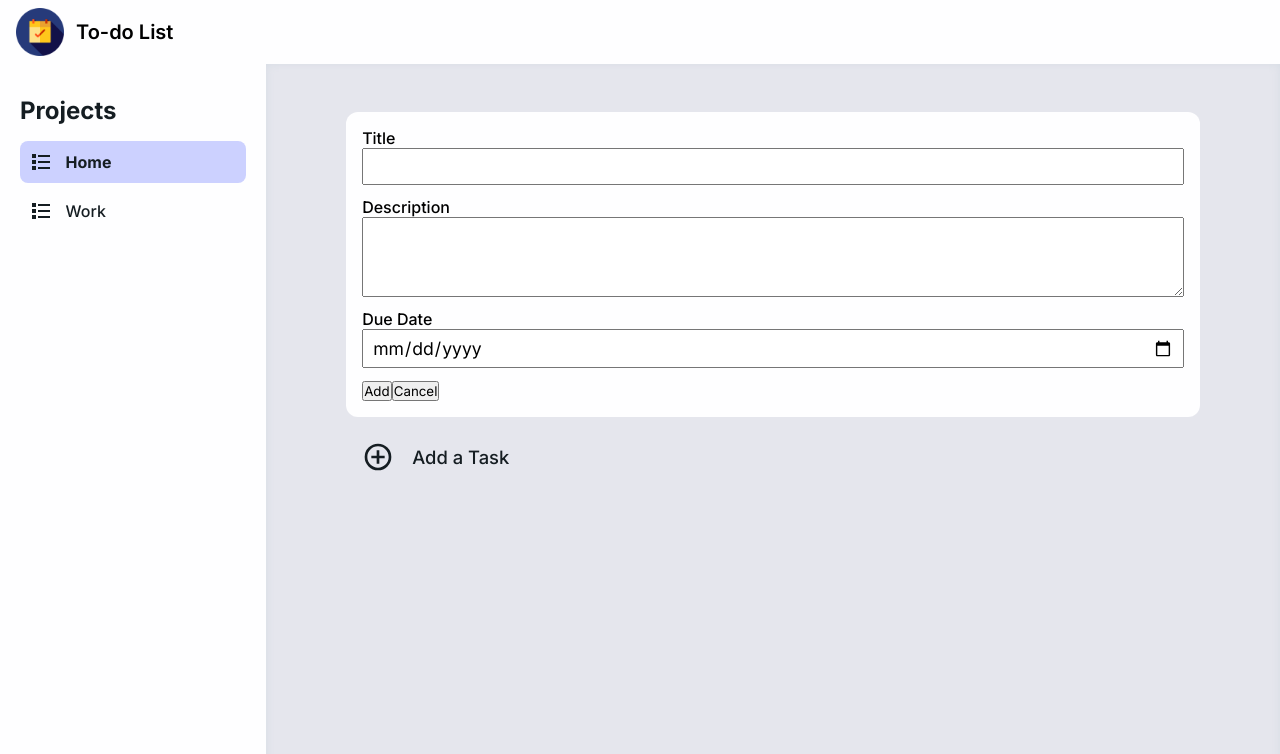
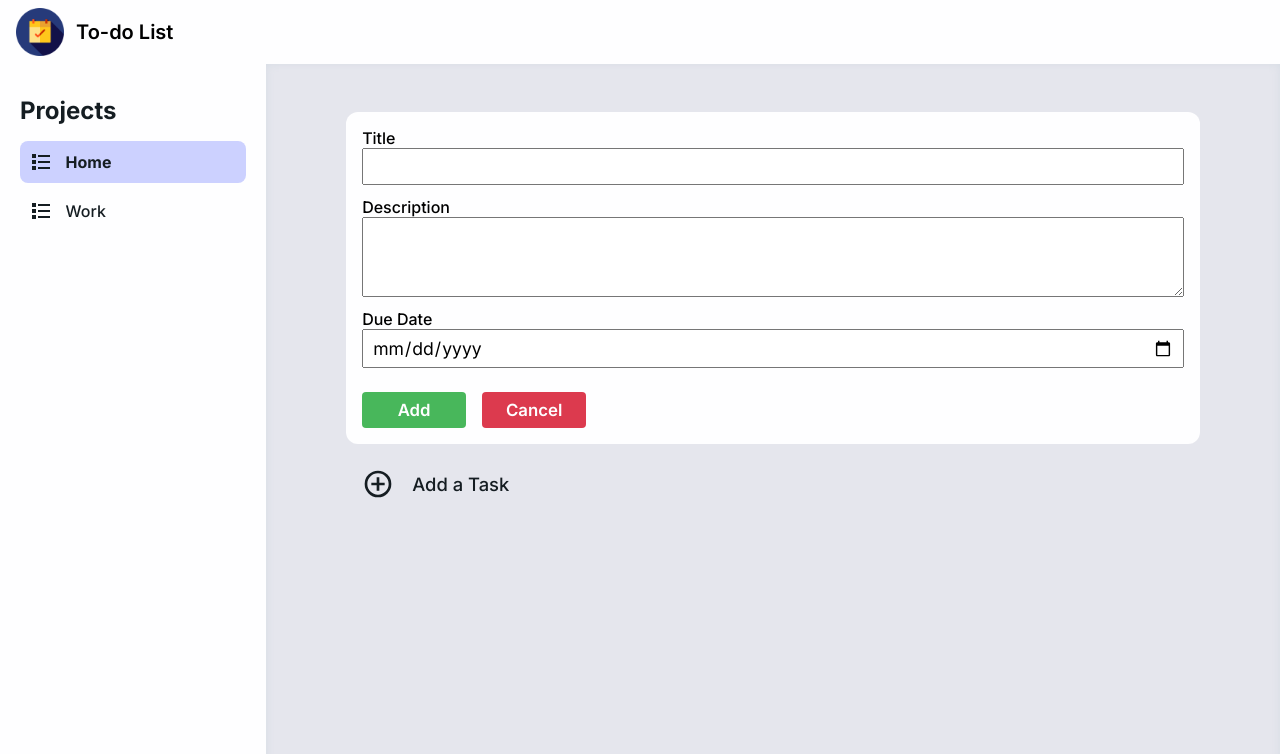
Before and after one commit to Luzefiru/odin-todo-list, a website built with webpack: page dist/index.html in a window 1280 px wide. Shown: the top 754 px of the page. Built offline with nearby package versions, Linux system fonts and the light colour scheme.

Commit message:
feat: add form button styles

```diff
--- a/dist/index.html
+++ b/dist/index.html
@@ -29,7 +29,7 @@
           <label class="form--add-task__label" for="dueDate">Due Date</label>
           <input class="form--add-task__input" id="dueDate" type="date" name="Task Due Date">
           <div class="form--add-task__buttons">
-            <button>Add</button><button>Cancel</button>
+            <button class="buttons__add">Add</button><button class="buttons__cancel">Cancel</button>
           </div>
       </form>
       <button class="add-task-btn"><img src="../res/plus-circle-outline.svg"> Add a Task</button>
--- a/dist/style.css
+++ b/dist/style.css
@@ -25,7 +25,7 @@ body {
   --secondary: #f0be4a;
   --tertiary: #e19ee1;
   --error: #dc3a4e;
-  --positive: #519e5e;
+  --positive: #48b75b;
   --text: #151d22;
   --text-variant: #7b7e80;
   --unselected: #808b97;
@@ -210,3 +210,45 @@ aside {
   display: flex;
   align-items: flex-start;
 }
+
+.form--add-task__buttons {
+  margin-top: 0.75rem;
+  display: flex;
+  gap: 1rem;
+}
+
+.form--add-task__buttons > button {
+  padding: 0.5rem 3.25rem;
+  width: 5rem;
+  display: flex;
+  justify-content: center;
+  align-items: center;
+}
+
+.buttons__add {
+  cursor: pointer;
+  background-color: var(--positive);
+  color: var(--surface);
+  font-weight: 600;
+  border: none;
+  border-radius: 4px;
+  font-size: 1.05rem;
+}
+
+.buttons__add:hover {
+  background-color: #348642;
+}
+
+.buttons__cancel {
+  cursor: pointer;
+  background-color: var(--error);
+  color: var(--surface);
+  font-weight: 600;
+  border: none;
+  border-radius: 4px;
+  font-size: 1.05rem;
+}
+
+.buttons__cancel:hover {
+  background-color: #912431;
+}
```
